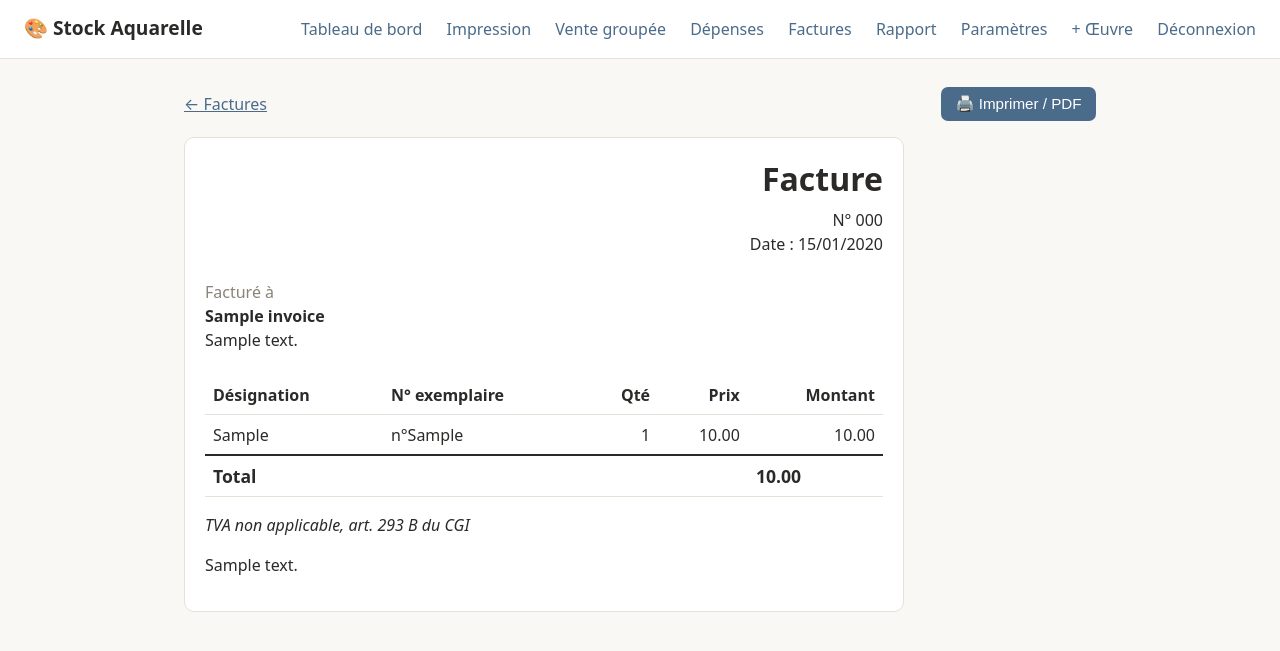
After one commit to khosta1/stock-aquarelle, a Flask app: page /factures/1 in a window 1280 px wide. The commit adds this page. Shown: the top 651 px of the page. Run offline with Flask 3, Linux system fonts and the light colour scheme; the visitor is signed in with stand-in values (Sample User, id 1); tables that the repository leaves empty hold one stand-in row (values such as "Sample post"); some libraries are stand-ins or nearby versions.

Commit message:
Add invoicing (factures): billing info, numbered multi-line invoices
- Settings: a billing-info section (seller name, address, SIRET, status,
  VAT mention, footer) stored in a new app_settings key/value table.
- New invoices + invoice_items tables. Create an invoice by selecting sold,
  not-yet-invoiced copies; auto sequential number per year (2026-001...).
  Lines snapshot the copy so the invoice stays fixed if data changes later.
- Printable invoice page (browser print/PDF) with the franchise-en-base VAT
  mention, plus an invoices history page and a Factures nav entry.

All new tables use CREATE TABLE IF NOT EXISTS; no existing table altered.

Co-Authored-By: Claude Opus 4.8 <noreply@anthropic.com>

```diff
--- a/app.py
+++ b/app.py
@@ -587,14 +587,83 @@ def export_backup():
 
 # ---- Global parameters (settings) ----------------------------------------
 
+BILLING_KEYS = ["seller_name", "seller_address", "seller_siret",
+                "seller_status", "vat_mention", "invoice_footer"]
+DEFAULT_VAT_MENTION = "TVA non applicable, art. 293 B du CGI"
+
+
 @app.route("/parametres")
 def settings():
+    billing = database.get_settings()
+    billing.setdefault("vat_mention", DEFAULT_VAT_MENTION)
     return render_template(
         "settings.html",
         papers=database.list_papers(),
         formats=database.list_formats(),
         categories=database.list_expense_categories(),
+        billing=billing,
     )
+
+
+@app.route("/parametres/facturation", methods=["POST"])
+def save_billing():
+    values = {k: request.form.get(k, "").strip() for k in BILLING_KEYS}
+    database.save_settings(values)
+    flash("Informations de facturation enregistrées.", "success")
+    return redirect(url_for("settings"))
+
+
+# ---- Invoices (factures) -------------------------------------------------
+
+@app.route("/factures")
+def invoices():
+    return render_template("invoices.html", invoices=database.list_invoices())
+
+
+@app.route("/factures/nouvelle", methods=["GET", "POST"])
+def new_invoice():
+    if request.method == "POST":
+        inv_date = request.form.get("date", "").strip() or date.today().isoformat()
+        customer_name = request.form.get("customer_name", "").strip()
+        customer_address = request.form.get("customer_address", "").strip()
+        note = request.form.get("note", "").strip() or None
+        copy_ids = []
+        for cid in request.form.getlist("copy_ids"):
+            try:
+                copy_ids.append(int(cid))
+            except ValueError:
+                continue
+
+        if not customer_name:
+            flash("Indiquez le nom du client.", "error")
+        elif not copy_ids:
+            flash("Sélectionnez au moins un exemplaire à facturer.", "error")
+        else:
+            invoice_id, number, error = database.create_invoice(
+                inv_date, customer_name, customer_address, note, copy_ids)
+            if error:
+                flash(error, "error")
+            else:
+                flash(f"Facture {number} créée.", "success")
+                return redirect(url_for("view_invoice", invoice_id=invoice_id))
+
+    return render_template(
+        "invoice_new.html",
+        copies=database.uninvoiced_sold_copies(),
+        today=date.today().isoformat(),
+        form=request.form,
+    )
+
+
+@app.route("/factures/<int:invoice_id>")
+def view_invoice(invoice_id):
+    invoice = database.get_invoice(invoice_id)
+    if invoice is None:
+        flash("Facture introuvable.", "error")
+        return redirect(url_for("invoices"))
+    billing = database.get_settings()
+    billing.setdefault("vat_mention", DEFAULT_VAT_MENTION)
+    return render_template("invoice.html", invoice=invoice, billing=billing)
 
 
 @app.route("/parametres/papiers/ajouter", methods=["POST"])
--- a/schema.sql
+++ b/schema.sql
@@ -104,3 +104,35 @@ CREATE TABLE IF NOT EXISTS expenses (
     note       TEXT,
     created_at TEXT NOT NULL DEFAULT (datetime('now'))
 );
+
+-- ==========================================================================
+-- App settings (key/value): seller/billing info shown on invoices.
+-- ==========================================================================
+CREATE TABLE IF NOT EXISTS app_settings (
+    key   TEXT PRIMARY KEY,
+    value TEXT
+);
+
+-- ==========================================================================
+-- Invoices (factures). Lines snapshot the sold copy so the invoice stays a
+-- faithful record even if the copy/price changes later.
+-- ==========================================================================
+CREATE TABLE IF NOT EXISTS invoices (
+    id               INTEGER PRIMARY KEY AUTOINCREMENT,
+    number           TEXT NOT NULL UNIQUE,
+    date             TEXT,
+    customer_name    TEXT,
+    customer_address TEXT,
+    note             TEXT,
+    created_at       TEXT NOT NULL DEFAULT (datetime('now'))
+);
+
+CREATE TABLE IF NOT EXISTS invoice_items (
+    id           INTEGER PRIMARY KEY AUTOINCREMENT,
+    invoice_id   INTEGER NOT NULL,
+    copy_id      INTEGER,        -- which sold copy, to prevent double-invoicing
+    designation  TEXT,           -- snapshot, e.g. "Coucher de soleil — A3"
+    edition_no   TEXT,           -- snapshot, e.g. "7/50"
+    unit_price   REAL NOT NULL DEFAULT 0,
+    FOREIGN KEY (invoice_id) REFERENCES invoices (id) ON DELETE CASCADE
+);
--- a/static/style.css
+++ b/static/style.css
@@ -120,7 +120,8 @@ ul.stats li strong { font-size: 1.35rem; }
 }
 .form input[type=text],
 .form input[type=number],
-.form input[type=date] {
+.form input[type=date],
+.form textarea {
   display: block;
   width: 100%;
   max-width: 360px;
@@ -130,6 +131,7 @@ ul.stats li strong { font-size: 1.35rem; }
   border-radius: 7px;
   font-size: 1rem;
   font-weight: 400;
+  font-family: inherit;
 }
 .form-actions { margin-top: 0.5rem; display: flex; gap: 0.6rem; }
 
@@ -225,6 +227,23 @@ ul.stats li strong { font-size: 1.35rem; }
   .container { max-width: none; padding: 0; }
 }
 
+/* Invoice */
+.pre { white-space: pre-line; }
+.invoice { max-width: 720px; }
+.invoice-head { display: flex; justify-content: space-between; gap: 2rem; margin-bottom: 1.5rem; }
+.invoice-meta { text-align: right; }
+.invoice-meta h1 { margin: 0 0 0.3rem; }
+.invoice-client { margin-bottom: 1.5rem; }
+.invoice-table { width: 100%; border-collapse: collapse; margin-bottom: 1rem; }
+.invoice-table th, .invoice-table td { padding: 0.45rem 0.5rem; border-bottom: 1px solid var(--line); text-align: left; }
+.invoice-table th:nth-child(n+3), .invoice-table td:nth-child(n+3) { text-align: right; }
+.invoice-total td { font-weight: 700; font-size: 1.1rem; border-top: 2px solid var(--ink); }
+.invoice-vat { font-style: italic; }
+
+@media print {
+  .invoice.card { border: none; padding: 0; }
+}
+
 /* Copies grid */
 .copies-grid {
   display: grid;
--- a/templates/base.html
+++ b/templates/base.html
@@ -15,6 +15,7 @@
         <a href="{{ url_for('print_run_page') }}">Impression</a>
         <a href="{{ url_for('sell_batch_page') }}">Vente groupée</a>
         <a href="{{ url_for('expenses_page') }}">Dépenses</a>
+        <a href="{{ url_for('invoices') }}">Factures</a>
         <a href="{{ url_for('report') }}">Rapport</a>
         <a href="{{ url_for('settings') }}">Paramètres</a>
         <a href="{{ url_for('add_artwork') }}">+ Œuvre</a>
--- /dev/null
+++ b/templates/invoice.html
@@ -0,0 +1,60 @@
+{% extends "base.html" %}
+{% block title %}Facture {{ invoice.number }}{% endblock %}
+{% block content %}
+  <div class="page-head no-print">
+    <a href="{{ url_for('invoices') }}">← Factures</a>
+    <button class="btn" onclick="window.print()">🖨️ Imprimer / PDF</button>
+  </div>
+
+  <div class="invoice card">
+    <div class="invoice-head">
+      <div class="invoice-seller">
+        {% if billing.seller_name %}<strong>{{ billing.seller_name }}</strong><br>{% endif %}
+        {% if billing.seller_address %}<span class="pre">{{ billing.seller_address }}</span><br>{% endif %}
+        {% if billing.seller_siret %}SIRET : {{ billing.seller_siret }}<br>{% endif %}
+        {% if billing.seller_status %}{{ billing.seller_status }}{% endif %}
+      </div>
+      <div class="invoice-meta">
+        <h1>Facture</h1>
+        <div>N° {{ invoice.number }}</div>
+        <div>Date : {{ invoice.date | fr_date }}</div>
+      </div>
+    </div>
+
+    <div class="invoice-client">
+      <div class="muted">Facturé à</div>
+      <strong>{{ invoice.customer_name }}</strong>
+      {% if invoice.customer_address %}<br><span class="pre">{{ invoice.customer_address }}</span>{% endif %}
+    </div>
+
+    <table class="invoice-table">
+      <thead>
+        <tr><th>Désignation</th><th>N° exemplaire</th><th>Qté</th>
+            <th>Prix</th><th>Montant</th></tr>
+      </thead>
+      <tbody>
+        {% for it in invoice.lines %}
+          <tr>
+            <td>{{ it.designation }}</td>
+            <td>n°{{ it.edition_no }}</td>
+            <td>1</td>
+            <td>{{ '%.2f'|format(it.unit_price) }}</td>
+            <td>{{ '%.2f'|format(it.unit_price) }}</td>
+          </tr>
+        {% endfor %}
+      </tbody>
+      <tfoot>
+        <tr class="invoice-total">
+          <td colspan="4">Total</td>
+          <td>{{ '%.2f'|format(invoice.total) }}</td>
+        </tr>
+      </tfoot>
+    </table>
+
+    <p class="invoice-vat">{{ billing.vat_mention }}</p>
+    {% if invoice.note %}<p>{{ invoice.note }}</p>{% endif %}
+    {% if billing.invoice_footer %}
+      <p class="invoice-footer pre muted">{{ billing.invoice_footer }}</p>
+    {% endif %}
+  </div>
+{% endblock %}
```
Also changed, not shown: database.py (+147 -0 lines), templates/invoice_new.html (added, +59 -0 lines), templates/invoices.html (added, +33 -0 lines), templates/settings.html (+34 -0 lines).
